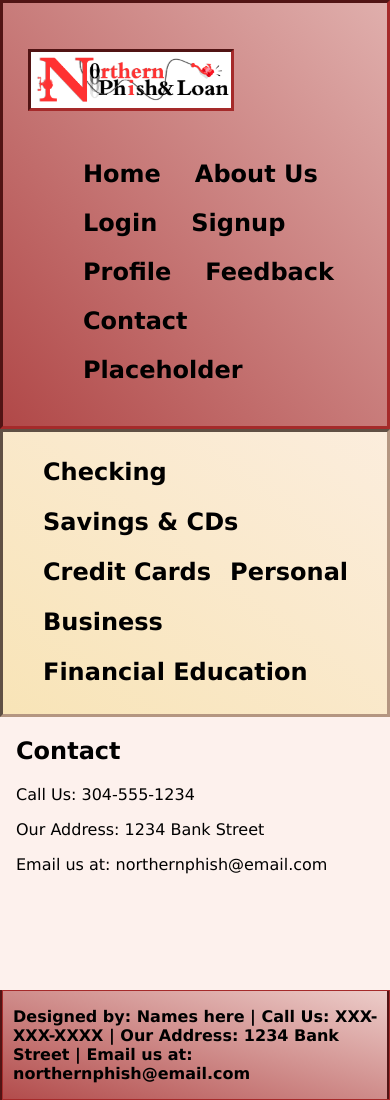
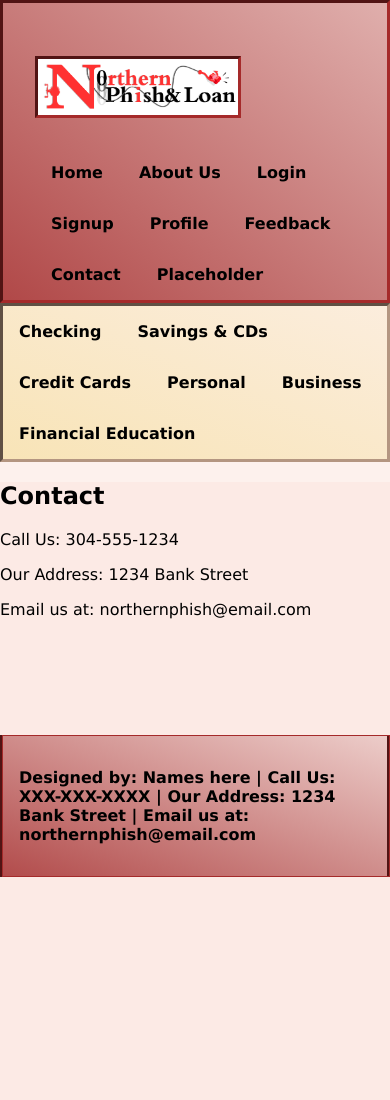
Before and after one commit to SeanL-WVNCC/WVNCC-CTF, a PHP site: page /contact.php in a window 390 px wide. After the commit the page ends 877 px from the top, so only its background shows below. Run offline with PHP 8.4, Linux system fonts and the light colour scheme.

Commit message:
Tweaked padding for mobile

```diff
--- a/css/style.css
+++ b/css/style.css
@@ -1,13 +1,12 @@
 /*Used this color palette: https://colorhunt.co/palette/aa3a3aa4b787f4f4f4f8e4b7*/
 
-body {
+body, main {
     background-color: rgba(252, 231, 223, 0.562);
     margin: 0;
 }
 
 main {
     min-height: 30vmax;
-    padding-inline: 1em;
 }
 
 /* All Text */
@@ -21,7 +20,8 @@ p, li, h2, h4 {
 
 header div {
     background-color: rgba(170, 58, 58, 0.2);
-    padding: 25px 25px 25px 25px;
+    padding: 2em;
+    padding-bottom: 0;
     border-style: inset;
     border-color: brown;
     background-image: linear-gradient(to bottom left, rgba(170, 58, 58, 0.2), rgba(170, 58, 58, 0.9));
@@ -29,8 +29,6 @@ header div {
 
 #primary-navigation li {
     display: inline-block;
-    padding: 20px 15px 1px 15px;
-    font-size: 1.5rem;
     font-weight: bold;
 }
 
@@ -38,15 +36,23 @@ header div {
     background-image: linear-gradient(to bottom left, rgba(248, 228, 183, 0.3), rgba(248, 228, 183, 10));
     border-style: inset;
     border-color: rgb(180, 150, 129);
+    li {
+        display: inline-block;
+        font-weight: bold;
+    }
 }
 
-#secondary-navigation li {
-    display: inline-block;
-    padding-top: 10px;
-    padding-right: 15px;
-    padding-bottom: 12px;
-    font-size: 1.5rem;
-    font-weight: bold;
+nav ul {
+    padding: 0;
+    margin: 0;
+}
+nav li {
+    margin: 0;
+    padding: 0;
+    a {
+        display: block;
+        padding: 1em;
+    }
 }
 
 a:link, a:visited {
@@ -120,16 +117,9 @@ footer {
     border-bottom-width: 1px;
     border-color: brown;
     background-image: linear-gradient(to bottom left, rgba(170, 58, 58, 0.2), rgba(170, 58, 58, 0.9));
-}
-
-footer > p {
-    padding-left: 10px;
-    font-weight: bold;
-}
-
-@media screen and (max-device-width: 60ch)  {
-    .offers {
-        flex-direction: column;
+    padding: 1em;
+    p {
+        font-weight: bold;
     }
 }
 
```
Also changed, not shown: other parts of css/style.css (+32 -24 lines), index.php (+5 -5 lines).
